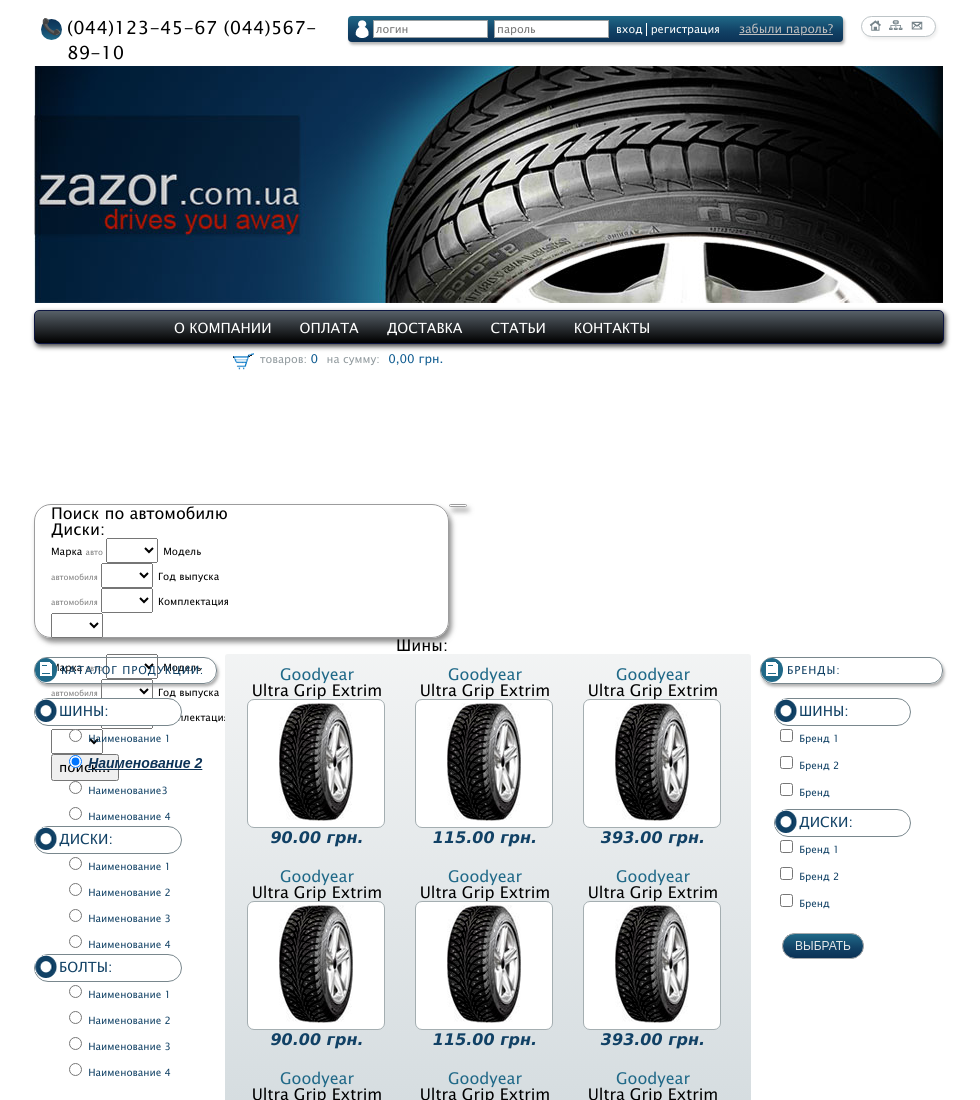
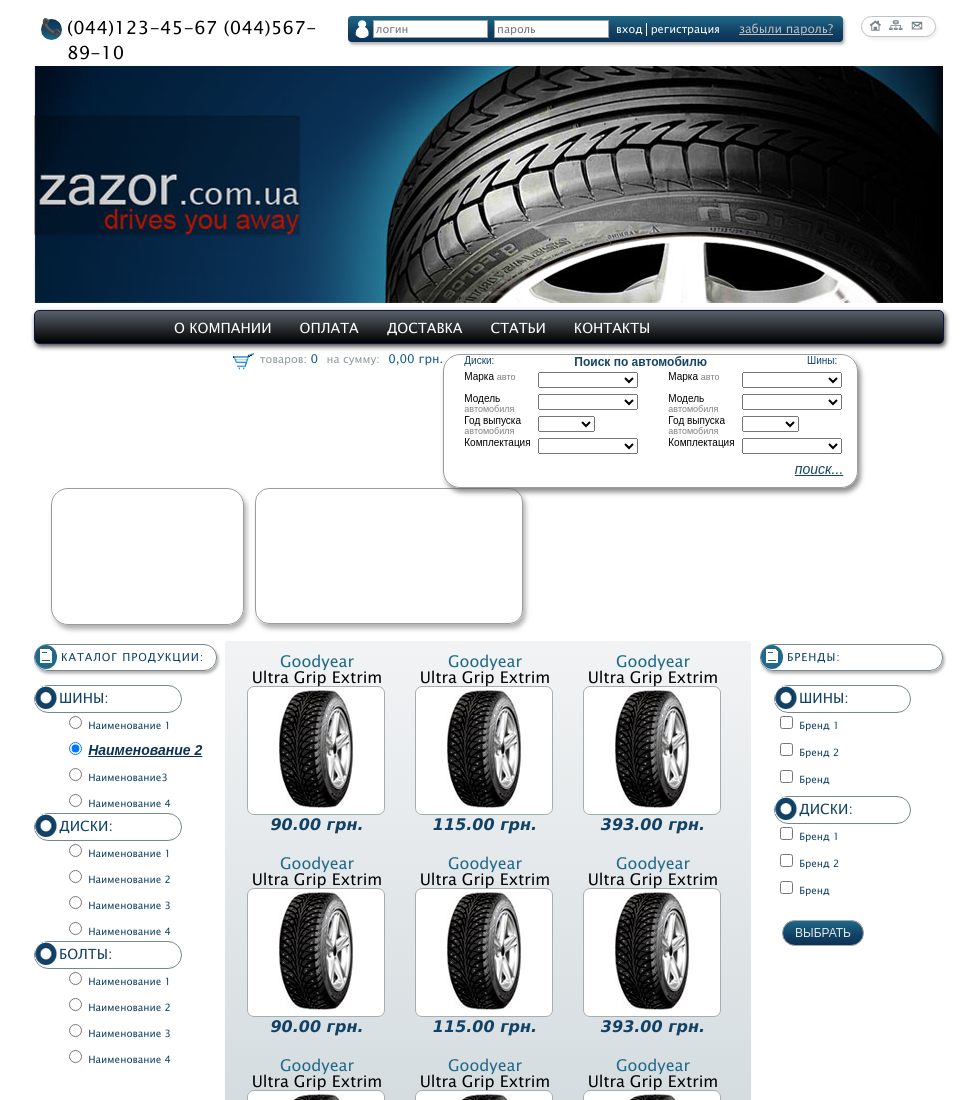
Before and after one commit to alphavita/Modul_6_2_HTML, a plain HTML site: page index.html in a window 1280 px wide. Shown: the top 1100 px of the page, without its empty margins (151-1131 px from the left). Drawn offline with Linux system fonts and the light colour scheme; files whose address does not match are found by name.

Commit message:
начала добавлять формы поиска

```diff
--- a/css/style.css
+++ b/css/style.css
@@ -113,8 +113,8 @@ nav {
 .navigation {
 	/* Style for "Shape 21" */
 margin-top: 4px;
-/*margin-bottom: 12px;*/
-margin-bottom: 160px;
+margin-bottom: 10px;
+/*margin-bottom: 160px;*/
 width: 910px;
 height: 34px;
 padding-left: 125px;
@@ -315,6 +315,8 @@ font-family: Arial;
 font-size: 12px;
 font-weight: 400;
 }
+
+
 .find {
 	margin-bottom: 16px;
 
@@ -322,26 +324,122 @@ font-weight: 400;
 .find_auto,
 .find_tires,
 .find_disk {
+	position: relative;
 	float: left;
 	/* Style for "Shape 37" */
 	border: 1px solid #9c9c9d;
 	border-radius: 17px;
 	box-shadow: 2.6px 4.3px 5px rgba(104, 104, 104, 0.75);
-		padding-left: 16px;
+		padding-left: 20px;
+
 		padding-top: 1px;
 }
 .find_auto {
 	width: 415px;
 	height: 134px;
 	font-family: "Lucida Sans Unicode", Arial;
+	float: left;
 
 }
+.find_tires {
+	float: left;
+	/* Style for "╤И╨╕╨╜╤Л" */
+	width: 193px;
+	height: 137px;
+	border: 1px solid #9c9c9d;
+	border-radius: 17px;
+	box-shadow: 2.6px 4.3px 5px rgba(150, 150, 150, 0.75);
+	margin-left: 17px;
+	margin-right: 11px;
+}
+.find__disk {
+	/* Style for "Shape 35" */
+	float: left;
+width: 268px;
+height: 136px;
+
+border: 1px solid #9c9c9d;
+border-radius: 14px;
+box-shadow: 2.6px 4.3px 5px rgba(150, 150, 150, 0.75);
+}
+.find_auto h3 {
+	position: absolute;
+	left:130px;
+
+	font-size: 12px;
+	text-align: center;
+	/* Text style for "╨Я╨╛╨╕╤Б╨║ ╨┐╨╛ ╨░╨▓╤В╨╛╨╝" */
+
+color: #154467;
+font-family: Arial;
+font-size: 12px;
+font-weight: 900;
+
+}
+
+fieldset {
+	width: 180px;
+	float: left;
+	/* Text style for "╨Ф╨╕╤Б╨║╨╕:" */
+
+color: #154468;
+font-family: Arial;
+font-size: 10px;
+font-weight: 300;
+
+}
+.second {
+	margin-left: 18px;
+}
+legend {
+	float: left;
+	width: 186px;
+	clear: both;
+	margin-bottom: 6px;
+
+}
+select {
+	margin-bottom: 6px;
+	height: 16px;
+}
+fieldset label {
+	width: 74px;
+	float: left;
+	display: table-cell;
+	vertical-align: middle;
+	/*line-height: 15px;*/
+}
+.size4 {
+	width: 100px;
+}
+.size3 {
+	width: 57px;
+}
+
 .find_auto h2 span {
 	font-family: "Lucida Sans Unicode", Arial;
 	line-height: 14px;
 	display: inline-block;
 	padding-left: 3px;
 }
+.find input[type="button"] {
+	text-decoration: underline;
+	font-style: italic;
+	background: none;
+	border: 0;
+	color: #;
+	color: #154467;
+	font-family: Arial;
+	font-size: 14px;
+	margin: 0;
+	padding-right: 14px;
+	float: right;
+
+
+text-decoration: underline;
+
+}
+
 .joint {
 	/* Text style for "╨┐╨╛╨╕╤Б╨║..." */
 color: #154467;
@@ -354,6 +452,7 @@ text-align: left;
 }
 .right {
 	text-align: right;
+	padding-right: 17px;
 }
 label {
 	font-size: 10px;
@@ -361,8 +460,12 @@ label {
 .grey {
 	color: grey;
 	font-size: 8px;
+	font-size: 9px;
 }
-
+.black {
+	color: #000;
+	font-size: 10px;
+}
 
 
 
```
